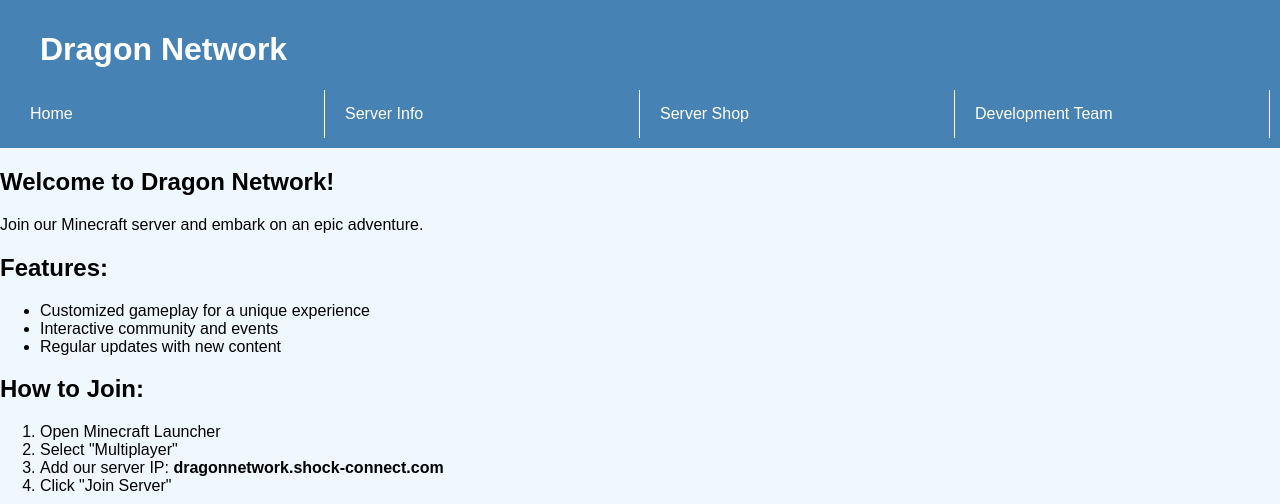
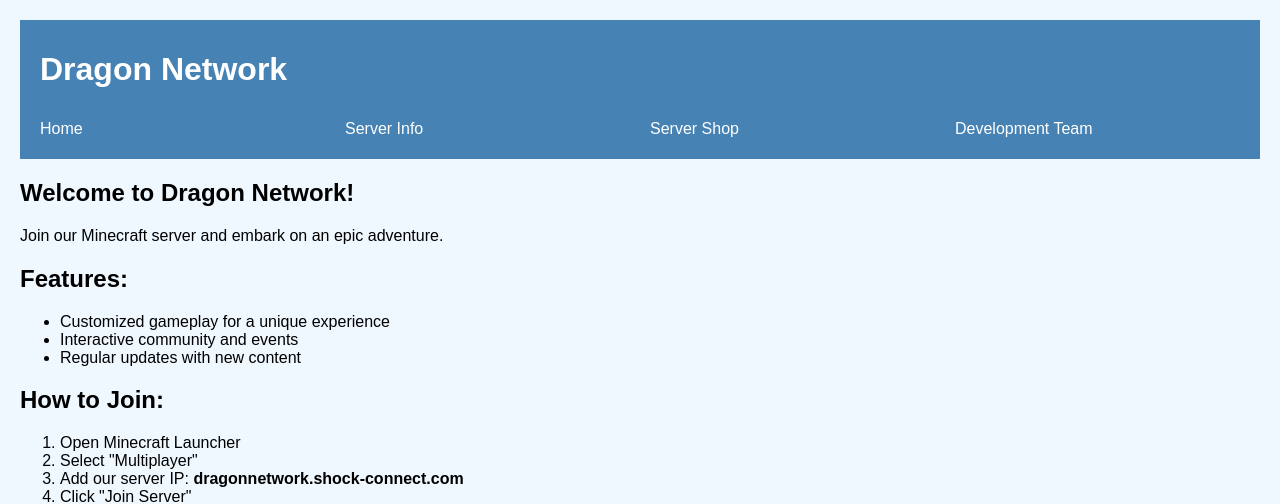
Before and after one commit to SUJANx7/Dragon-Network-Website, a website: page public/index.html in a window 1280 px wide. Shown: the top 504 px of the page. Drawn offline with nearby package versions, Linux system fonts and the light colour scheme; files that its build step writes are made by us from their sources; grey boxes are pictures that could not be loaded.

Commit message:
🛠️ global.css -> Updated navbar item border color 🛠️ global.css -> Adjusted body margin and padding 🛠️ global.css -> Modified navbar item styling

```diff
--- a/public/assets/css/global.css
+++ b/public/assets/css/global.css
@@ -4,7 +4,7 @@
     --header-footer-bg-color: #4682b4; /* Steel Blue Header and Footer */
     --header-footer-text-color: #fff; /* White Text Color for Header and Footer */
     --navbar-bg-color: #4682b4; /* Steel Blue Background */
-    --navbar-item-border-color: #fff; /* White border between navbar items */
+    --navbar-item-border-color: transparent; /* No visible border between navbar items */
     --navbar-text-color: #fff; /* Text color for navbar items */
     --navbar-hover-bg-color: #fff; /* White background on hover */
     --navbar-hover-text-color: #4682b4; /* Steel Blue text on hover */
@@ -14,8 +14,8 @@
 
 /* Global Styles */
 body {
-    margin: 0;
-    padding: 0;
+    margin: 10px;
+    padding: 10px;
     font-family: Arial, sans-serif;
     background-color: var(--main-bg-color);
     color: var(--main-text-color);
@@ -48,13 +48,14 @@
 }
 
 .navbar li {
-    border-right: 1px solid var(--navbar-item-border-color);
+    border-right: none;
+    border-bottom: 1px solid var(--navbar-item-border-color);
     flex: 1;
 }
 
 .navbar a {
     display: block;
-    padding: 15px 20px;
+    padding: 10px;
     text-decoration: none;
     color: var(--navbar-text-color);
     transition: background-color 0.3s, color 0.3s;
```
